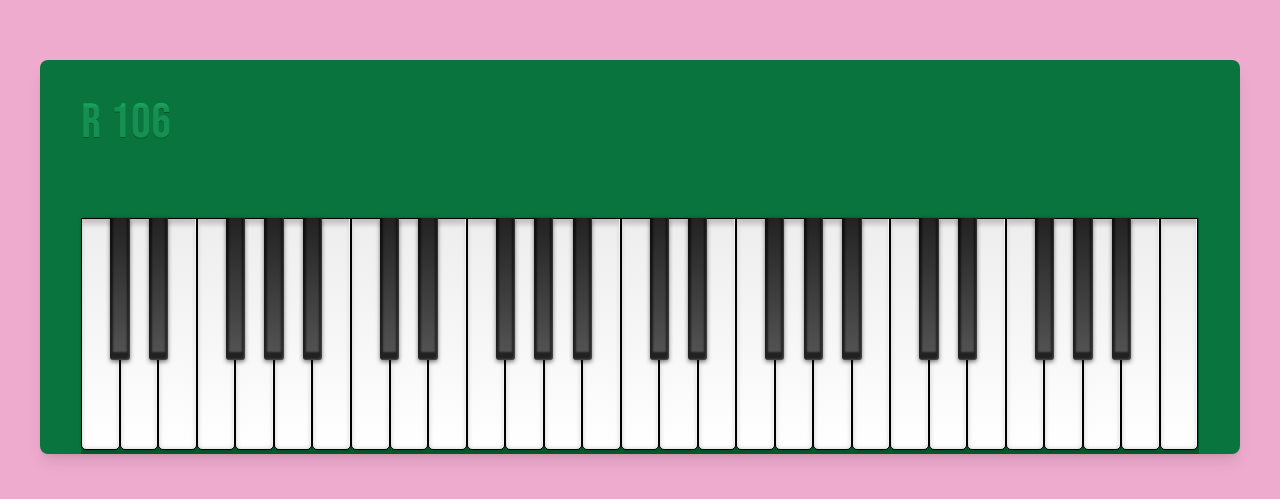
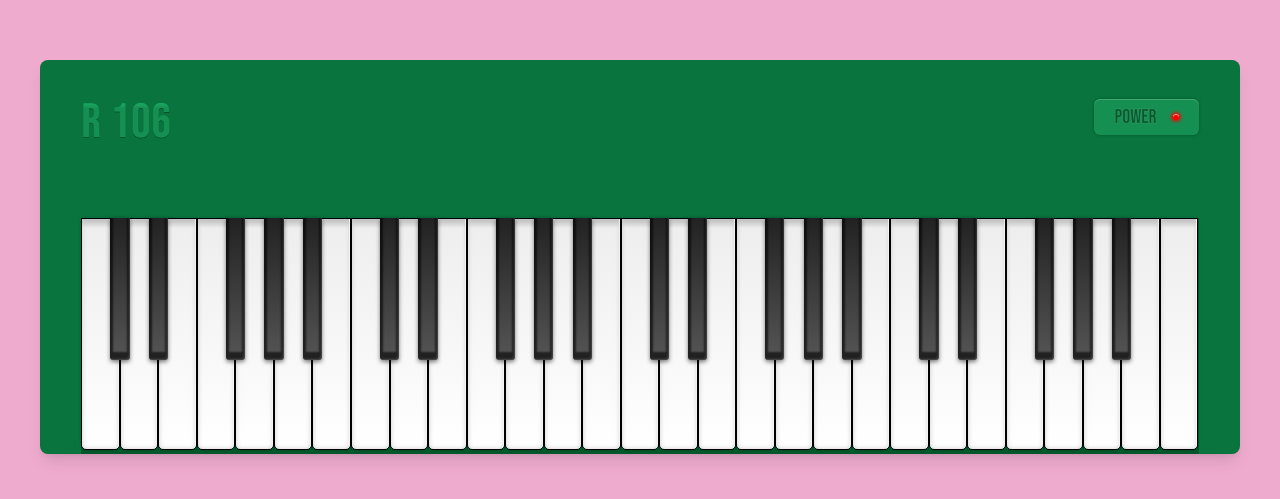
Before and after one commit to roninfrodsham/synthesiser, a React (Vite) app: page / in a window 1280 px wide. Shown: the part 143-642 px from the top of the page. Built offline with nearby package versions, Linux system fonts and the light colour scheme.

Commit message:
add power button

```diff
--- a/src/App.css
+++ b/src/App.css
@@ -1,22 +1,6 @@
 body {
   background-color: #eeabce;
   font-family: "Bebas Neue", sans-serif;
-}
-
-h1 {
-  top: 10%;
-  color: #168f52;
-}
-
-.text-shadow {
-  text-shadow: 0 1px 0 rgba(0, 0, 0, 0.3);
-}
-
-.shine {
-  background: -webkit-linear-gradient(#1dbb6c 0%, #168f52 20%, #168f52 100%);
-  background-clip: text;
-  -webkit-background-clip: text;
-  -webkit-text-fill-color: transparent;
 }
 
 /* Aspect ratio based on nord lead 900/296 = 3.0405405405 296/900 = 0.32.8888888893 */
--- a/src/App.tsx
+++ b/src/App.tsx
@@ -1,16 +1,18 @@
+import { useState } from "react";
 import { useMediaQuery } from "usehooks-ts";
 import { Controls } from "./components/Controls";
 import { Keys } from "./components/Keys";
 import { getAllNaturalNotes } from "./utils/notes";
+import { startSynth } from "./utils/synth";
 import "./App.css";
 
 function App() {
+  const [power, setPower] = useState(false);
   const isMobile = useMediaQuery("(max-width: 1024px)");
 
   const range = isMobile ? ["C3", "C5"] : ["C3", "C7"];
   const naturalNotes = ["C", "D", "E", "F", "G", "A", "B"];
   const sharpNotes = ["C", "D", "F", "G", "A"];
-  // const flatNotes = ["D", "E", "G", "A", "B"];
 
   const allNaturalNotes = getAllNaturalNotes(naturalNotes, range);
   const naturalNoteWidth = 100 / allNaturalNotes.length;
@@ -19,7 +21,7 @@ function App() {
   return (
     <div className='h-screen flex items-center justify-center p-10'>
       <div className='synth shadow-lg'>
-        <Controls naturalNoteWidth={naturalNoteWidth} />
+        <Controls naturalNoteWidth={naturalNoteWidth} power={power} setPower={setPower} startSynth={startSynth} />
         <div className='keys' style={{ left: `${naturalNoteWidth}%`, width: `${keyboardWidth}%` }}>
           <Keys naturalNotes={allNaturalNotes} sharpNotes={sharpNotes} whiteKeyWidth={naturalNoteWidth} />
         </div>
--- /dev/null
+++ b/src/components/Controls.css
@@ -0,0 +1,38 @@
+h1 {
+  top: 10%;
+  color: #168f52;
+}
+
+.text-shadow {
+  text-shadow: 0 1px 0 rgba(0, 0, 0, 0.3);
+}
+
+.shine {
+  background: -webkit-linear-gradient(#1dbb6c 0%, #168f52 20%, #168f52 100%);
+  background-clip: text;
+  -webkit-background-clip: text;
+  -webkit-text-fill-color: transparent;
+}
+
+.power {
+  position: absolute;
+  top: 10%;
+  right: 0;
+  color: #00582b;
+  background-color: #168f52;
+  box-shadow: inset 0px 1px 0px 0px rgba(255, 255, 255, 0.2), 0px 0px 2px 1px rgba(0, 88, 43, 0.5);
+  justify-content: space-between;
+  -webkit-text-stroke: 1px rgba(255, 255, 255, 0.1);
+}
+
+.power-light {
+  width: 6px;
+  height: 6px;
+  background-color: rgb(255, 0, 0);
+  box-shadow: inset 0px 1px 0px 0px rgba(255, 255, 255, 0.6), 0px 0px 3px 2px rgba(255, 0, 0, 0.8);
+}
+
+.power-light-on {
+  background-color: rgb(0, 255, 0);
+  box-shadow: inset 0px 1px 0px 0px rgba(255, 255, 255, 0.6), 0px 0px 3px 2px rgba(0, 255, 0, 0.8);
+}
--- a/src/components/Controls.tsx
+++ b/src/components/Controls.tsx
@@ -1,4 +1,11 @@
-function Controls({ naturalNoteWidth }: { naturalNoteWidth: number }) {
+import "./Controls.css";
+
+function Controls({ naturalNoteWidth, power, setPower, startSynth }: ControlsProps) {
+  const handleClick = () => {
+    setPower(!power);
+    startSynth();
+  };
+
   return (
     <>
       <h1
@@ -13,8 +20,23 @@ function Controls({ naturalNoteWidth }: { naturalNoteWidth: number }) {
       >
         R 106
       </h1>
+      <button
+        className='power absolute flex items-center gap-x-4 rounded-md px-5 py-1 text-xl cursor-pointer'
+        style={{ right: `${naturalNoteWidth}%` }}
+        onClick={handleClick}
+      >
+        Power
+        <span className={`power-light rounded-full ${power && "power-light-on"}`}></span>
+      </button>
     </>
   );
 }
 
+type ControlsProps = {
+  naturalNoteWidth: number;
+  power: boolean;
+  setPower: React.Dispatch<React.SetStateAction<boolean>>;
+  startSynth: () => void;
+};
+
 export { Controls };
--- /dev/null
+++ b/src/utils/synth.ts
@@ -0,0 +1,11 @@
+let audioContext: AudioContext;
+
+function startSynth() {
+  audioContext = new AudioContext();
+  console.log("audioContext", audioContext);
+  const oscillator = audioContext.createOscillator();
+  oscillator.connect(audioContext.destination);
+  console.log("starting oscillator");
+}
+
+export { startSynth };
```
